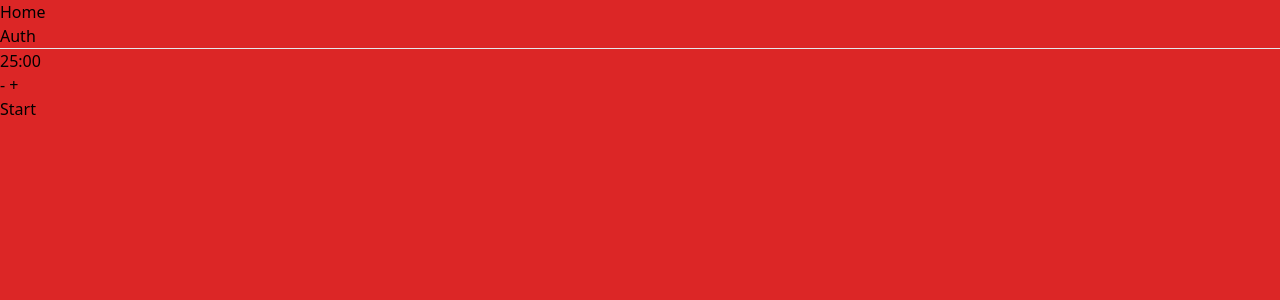
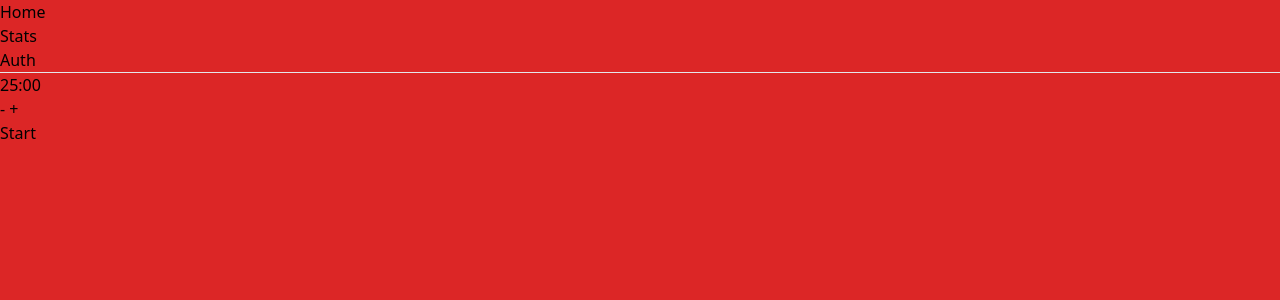
Before and after one commit to Kelamir/FloraTime, a SvelteKit app: page / in a window 1280 px wide. Shown: the top 300 px of the page. Built offline with nearby package versions, Linux system fonts and the light colour scheme; no server answers.

Commit message:
Add stats button for navigation

```diff
--- a/src/routes/+layout.svelte
+++ b/src/routes/+layout.svelte
@@ -14,6 +14,11 @@
     <div>
       <NavbarLink href="/">Home</NavbarLink>
     </div>
+
+    <div>
+      <NavbarLink href="/stats">Stats</NavbarLink>
+    </div>
+
     <div>
       <DropDownMenu data={data}/>
     </div>
```
